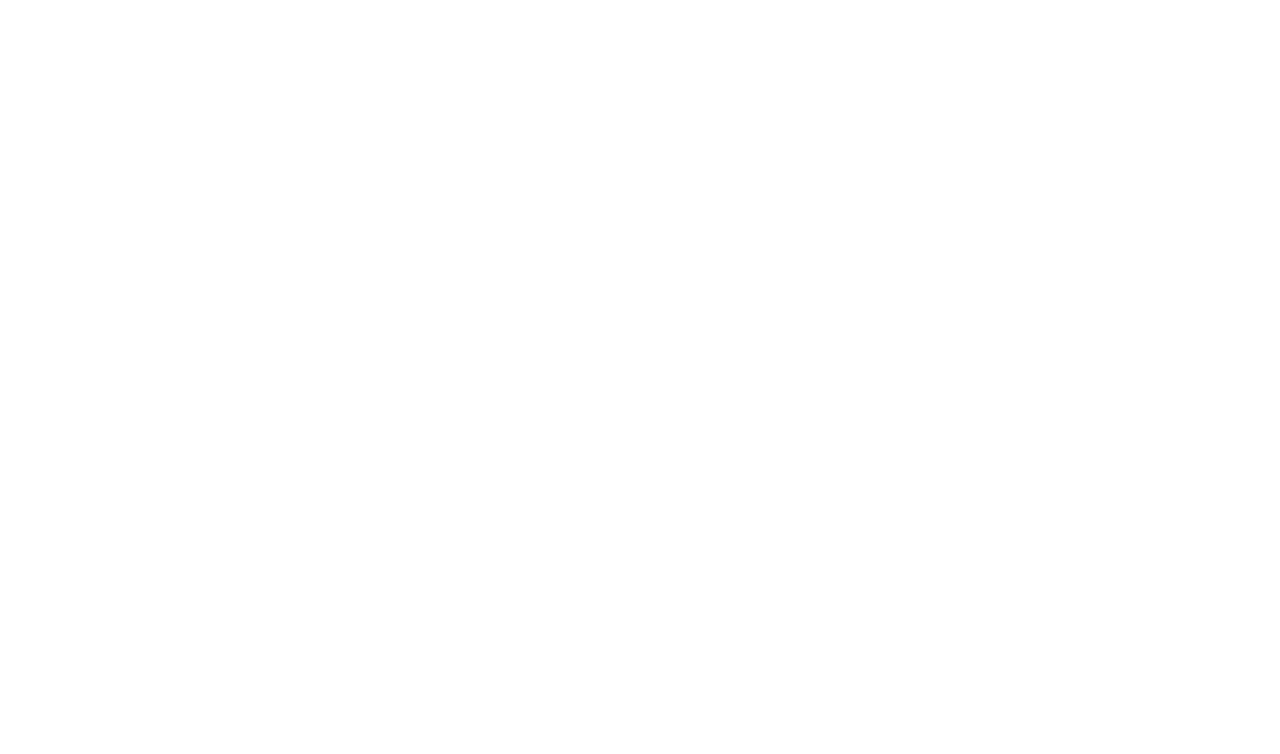
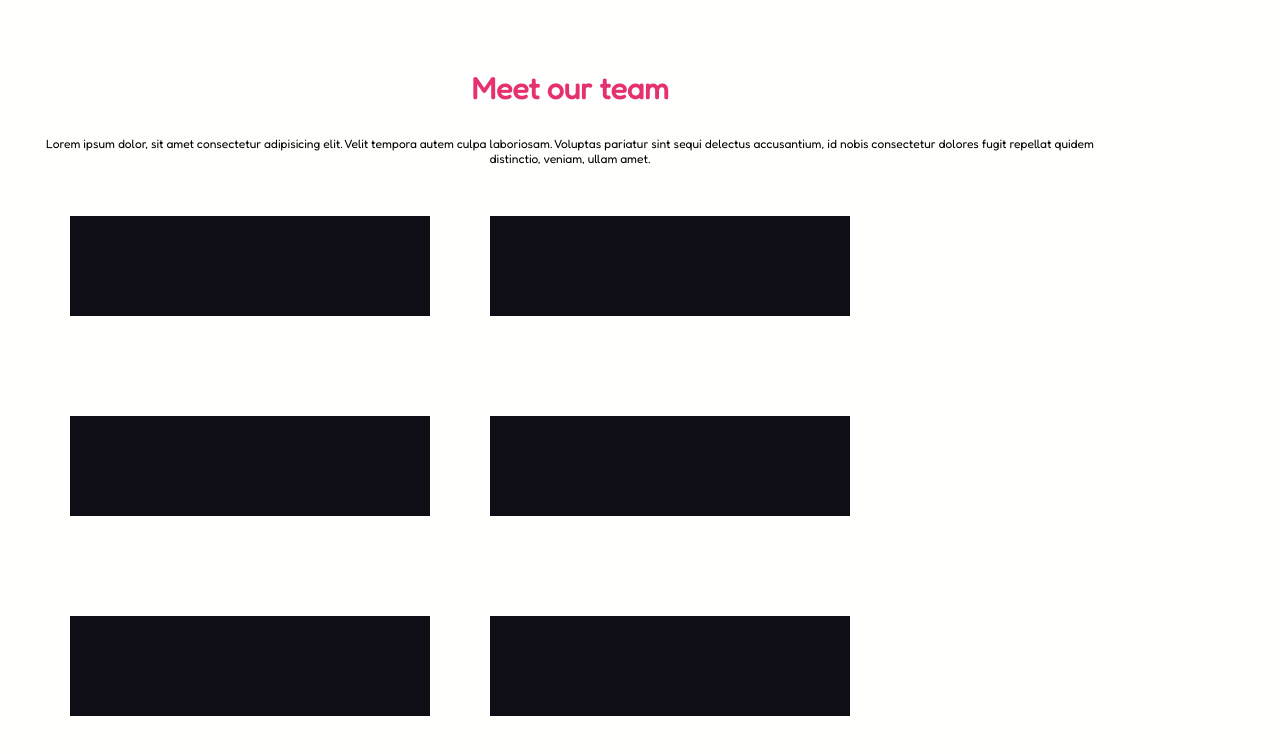
Before and after one commit to AlbertoMessineo/html-css-float-cards, a plain HTML site: page index.html in a window 1280 px wide. Drawn offline with Linux system fonts and the light colour scheme.

Commit message:
feat: box creation and some styles

```diff
--- a/css/style.css
+++ b/css/style.css
@@ -10,3 +10,54 @@ _________________*/
   /*________________
 _____CSS RESET____
 _________________*/
+
+
+body {
+width: 1140px ;
+height: auto;
+font-family: 'Fredoka', sans-serif;
+background-color: #fffffe;
+text-align: center;
+padding: 20px 40px;
+
+}
+
+
+/*__________
+_____TITLE____
+  __________*/
+h1{
+color: #e53170 ;
+font-size: 30px;
+padding-top: 50px;
+margin-bottom: 30px;
+font-weight: 800;
+
+}
+/*__________
+_____TITLE____
+  __________*/
+
+p{
+    font-size: 12px;
+}
+
+.container{
+    width: calc(100% / 3 -20px) ;
+}
+
+.clearfix ::after {
+    content: '';
+    display: block;
+    clear: both;
+
+}
+
+
+.box{
+    width: 360px ;
+    height: 100px ;
+    background-color: #0f0e17;
+    float: left;
+    margin: 50px 30px;
+}
--- a/index.html
+++ b/index.html
@@ -3,10 +3,27 @@
 <head>
     <meta charset="UTF-8">
     <meta name="viewport" content="width=device-width, initial-scale=1.0">
+
+    <!--Google fonts-->
+    <link rel="preconnect" href="https://fonts.googleapis.com">
+    <link rel="preconnect" href="https://fonts.gstatic.com" crossorigin>
+    <link href="https://fonts.googleapis.com/css2?family=Fredoka&display=swap" rel="stylesheet">
+    <!--Google fonts-->
+
     <link rel="stylesheet" href="css/style.css">
     <title> Floating Cards</title>
 </head>
+
 <body>
-
+    <h1>Meet our team</h1>
+    <p>Lorem ipsum dolor, sit amet consectetur adipisicing elit. Velit tempora autem culpa laboriosam. Voluptas pariatur sint sequi delectus accusantium, id nobis consectetur dolores fugit repellat quidem distinctio, veniam, ullam amet.</p>
+    <div class="container clearfix">
+        <div class="box"></div>
+        <div class="box"></div>
+        <div class="box"></div>
+        <div class="box"></div>
+        <div class="box"></div>
+        <div class="box"></div>
+    </div>
 </body>
 </html>
```
